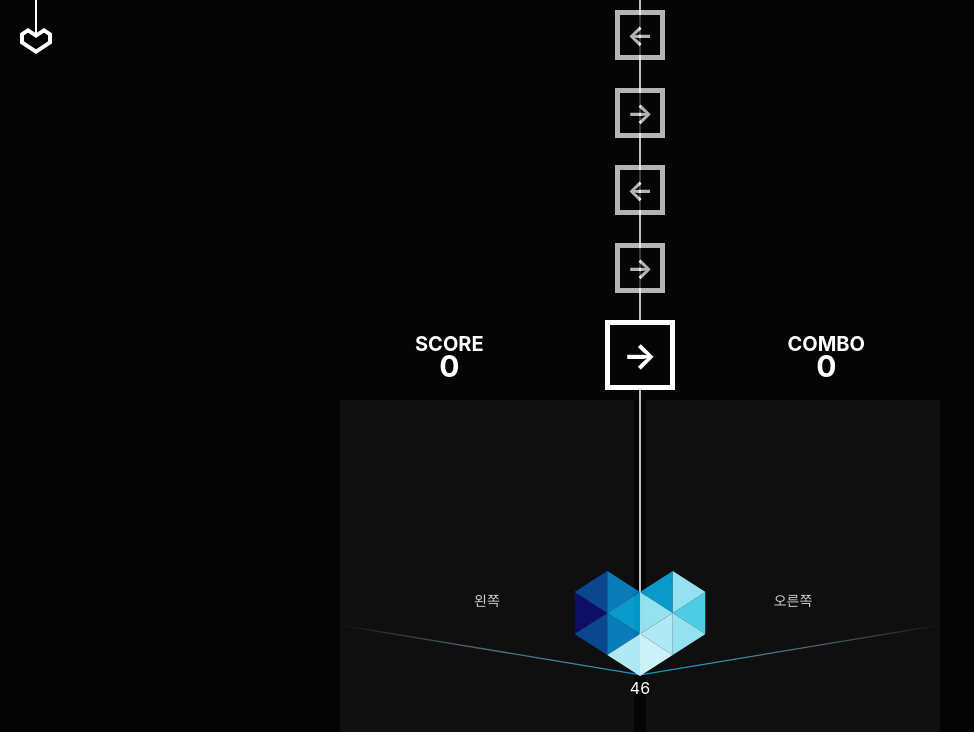
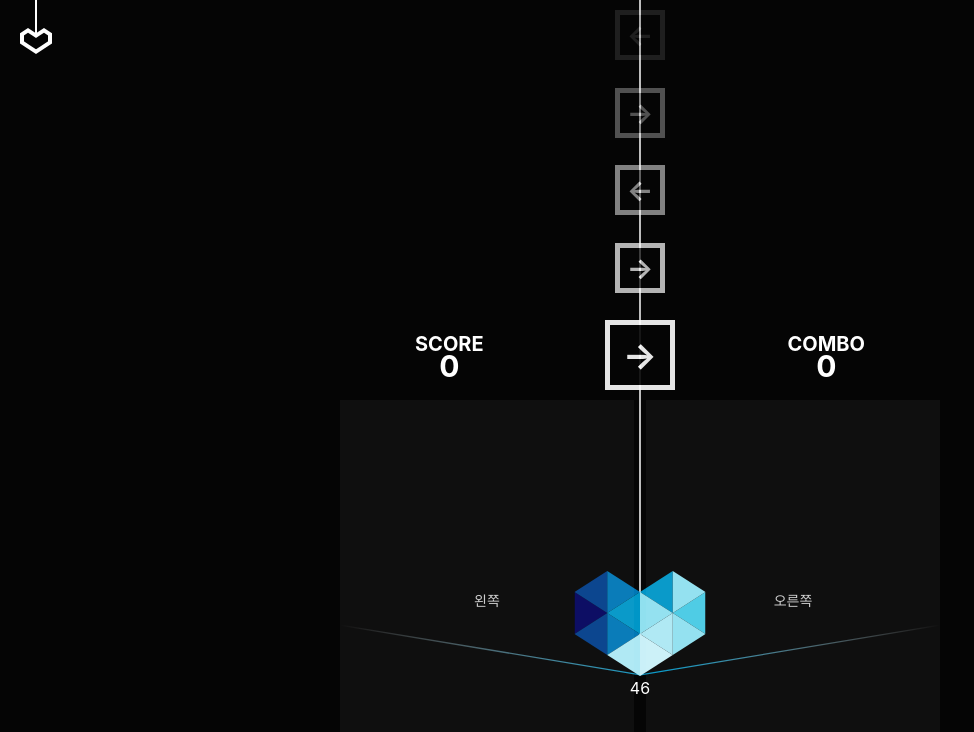
Before and after one commit to PPO-F-MAN/Amoo, a React (Vite) app: page /game/left-right in a window 1280 px wide. Shown: the top 732 px of the page, without its empty margins (0-974 px from the left). Built offline with nearby package versions, Linux system fonts and the light colour scheme; a web font is replaced by a local one.

Commit message:
feat: Arrow opacity 조절

```diff
--- a/src/components/LeftRight/Arrow.tsx
+++ b/src/components/LeftRight/Arrow.tsx
@@ -3,11 +3,14 @@ import { Flex } from "@chakra-ui/react";
 import { LAYER } from "../../constants";
 
 interface ArrowProps {
+  index: number;
   isLast: boolean;
   direction: "left" | "right";
 }
 
-const Arrow = ({ isLast, direction }: ArrowProps) => {
+const Arrow = ({ isLast, direction, index }: ArrowProps) => {
+  const opacity = (index / 10) * 2 + 0.1;
+
   return (
     <Flex
       justifyContent="center"
@@ -16,7 +19,7 @@ const Arrow = ({ isLast, direction }: ArrowProps) => {
       border="5px solid white"
       color="white"
       margin="10px"
-      opacity={isLast ? 1 : 0.7}
+      opacity={opacity}
       width={isLast ? "70px" : "50px"}
       height={isLast ? "70px" : "50px"}
       fontSize={isLast ? "36px" : "28px"}
--- a/src/pages/game/left-right.tsx
+++ b/src/pages/game/left-right.tsx
@@ -75,7 +75,7 @@ const LeftRightGame = () => {
                 exit={{ opacity: 0, translateX: direction === "left" ? -100 : 100 }}
                 transition={{ type: "spring", stiffness: 500, damping: 30 }}
               >
-                <Arrow direction={direction} isLast={index === ARROW_LENGTH - 1} />
+                <Arrow direction={direction} index={index} isLast={index === ARROW_LENGTH - 1} />
               </motion.div>
             ))}
           </AnimatePresence>
```
